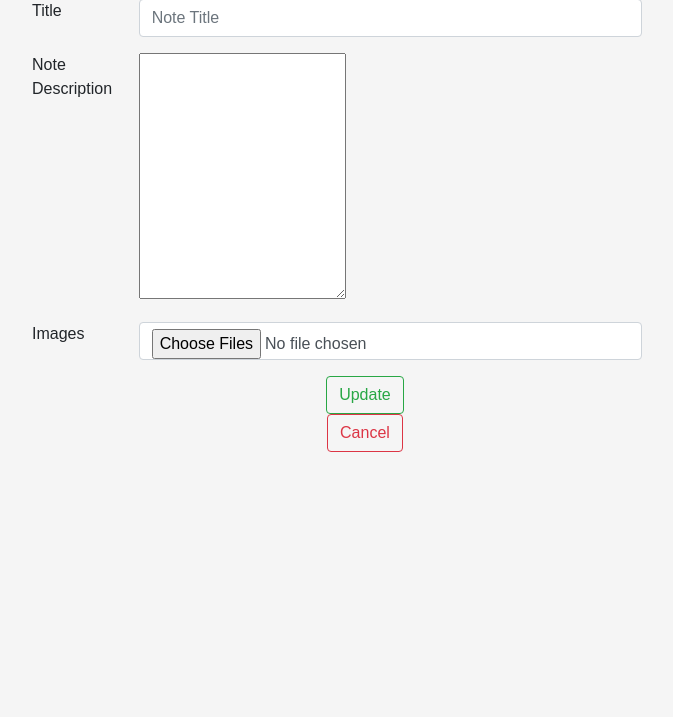
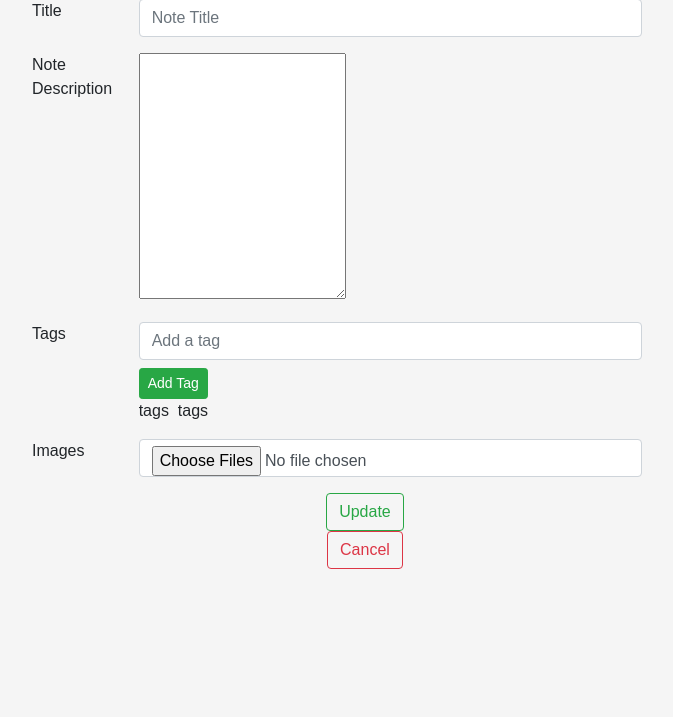
Before and after one commit to ArmanMokammel/Django-NoteApp, a Django app: template UserData/templates/note_description.html in a window 1280 px wide. Shown: the part 81-798 px from the top of the page, without its empty margins (303-976 px from the left). Run offline with Django 4.2, Linux system fonts and the light colour scheme; the template is opened without the code that fills it, so the values that code supplies are empty; some libraries are stand-ins or nearby versions.

Commit message:
modified tag and image features

```diff
--- a/UserData/templates/note_description.html
+++ b/UserData/templates/note_description.html
@@ -54,23 +54,32 @@
                             <textarea name="note_description" id="note-description" rows="10">{{ user_note.description }}</textarea>
                         </div>
                     </div>
-
+                    <div class="form-group row">
+                        <label for="tags" class="col-sm-2 form-control-label">Tags</label>
+                        <div class="col-sm-10">
+                            <div id="tags-container" style="display: flex; flex-wrap: wrap;">
+                                <!-- Tags will be dynamically added here -->
+                            </div>
+                            <input type="text" class="form-control" id="tag-input" placeholder="Add a tag">
+                            <button type="button" class="btn btn-success btn-sm mt-2" onclick="addTag()">Add Tag</button>
+                            <div class="exists_tag">
+                                <span>tags</span>&nbsp;&nbsp;<span>tags</span>&nbsp;&nbsp;
+                            </div>
+                            <!-- Add this input field to serialize and pass the tagsArray -->
+                            <input type="hidden" name="tags_array" id="tags-array" value="">
+                        </div>
+                    </div>
+                      <!-- Image Section -->
                       <div class="form-group row">
                         <label for="inputPassword3" class="col-sm-2 form-control-label">Images</label>
-                      {% if images %}
-                          <div id="image-container">
+                        <div class="col-sm-10">
+                            <input name="images" type="file" class="form-control" multiple>
+                            <div id="image-preview">
                                 {% for image in images %}
-                                  <div class="uploaded-image">
-                                      <img src="{{ mediaUrl }}{{ image.image }}" alt="Note Pic" style="width:100px; height:100px; object-fit: cover; margin-right:5px;">
-                                      <span class="remove-button" onclick="removeImage(this, '{{ mediaUrl }}{{ image.image }}')">Remove</span>
-                                  </div>
+                                    <img src="{{ mediaUrl }}{{ image.image }}" alt="" width="200px">
                                 {% endfor %}
                             </div>
-                      {% else %}
-                          <div class="col-sm-10">
-                              <input name="images" type="file" class="form-control" multiple onchange="previewImages(this)">
                         </div>
-                      {% endif %}
                     </div>
 
                     <div class="form-group button">
@@ -84,61 +93,72 @@
             </div>
         </div>
     </div>
+
 <script>
-
-
     // Initialize CKEditor
     CKEDITOR.replace('note-description');
 
-        var selectedImages = []; // Keep track of selected images
+    // Tags handling
+    var tagsArray = [];
 
-        function previewImages(input) {
-            var imageContainer = document.getElementById('image-container');
-            imageContainer.innerHTML = ''; // Clear existing images
+    function addTag() {
+        var tagInput = $('#tag-input');
+        var tagValue = tagInput.val().trim();
 
-            var files = input.files;
+        if (tagValue !== '') {
+            // Check if the tag already exists
+            if (tagsArray.indexOf(tagValue) === -1) {
+                // Add tag to the array
+                tagsArray.push(tagValue);
 
-            for (var i = 0; i < files.length; i++) {
-                var file = files[i];
-                var reader = new FileReader();
-
-                reader.onload = function (e) {
-                    var img = document.createElement('img');
-                    img.src = e.target.result;
-                    img.className = 'uploaded-image';
-                    img.style.width = '100px'; // Set the fixed width
-                    img.style.height = '100px'; // Set the fixed height
-
-                    var removeButton = document.createElement('span');
-                    removeButton.className = 'remove-button';
-                    removeButton.innerHTML = 'Remove';
-                    removeButton.onclick = function () {
-                        removeImage(img, file.name);
-                    };
-
-                    var div = document.createElement('div');
-                    div.appendChild(img);
-                    div.appendChild(removeButton);
-                    imageContainer.appendChild(div);
-
-                    // Add the selected image to the list
-                    selectedImages.push({ element: div, file: file });
-                };
-
-                reader.readAsDataURL(file);
+                // Update the tags-container
+                updateTagsContainer();
+                // Clear the input field
+                tagInput.val('');
+            }
         }
     }
 
-        function removeImage(imageElement, imageName) {
-            // Remove the image from the displayed preview
-            imageElement.parentNode.remove();
+    function removeTag(tagValue) {
+        // Remove tag from the array
+        tagsArray = tagsArray.filter(function (tag) {
+            return tag !== tagValue;
+        });
 
-            // Remove the image from the selected images list
-            selectedImages = selectedImages.filter(function (item) {
-                return item.element !== imageElement.parentNode;
-            });
+        // Update the tags-container
+        updateTagsContainer();
+    }
+
+    function updateTagsContainer() {
+        var tagContainer = $('#tags-container');
+        tagContainer.empty();
+
+        for (var i = 0; i < tagsArray.length; i++) {
+            var tagElement = $('<div class="badge badge-primary m-1"></div>').text(tagsArray[i]);
+            var removeButton = $('<button type="button" class="btn btn-danger btn-sm ml-1">Remove</button>');
+
+            // Event handler for removing the tag
+            removeButton.click(createRemoveHandler(tagsArray[i]));
+
+            tagElement.append(removeButton);
+            tagContainer.append(tagElement);
+        }
+        // Update the hidden input field with the serialized tagsArray
+        $('#tags-array').val(JSON.stringify(tagsArray));
+    }
+
+    function createRemoveHandler(tagValue) {
+        return function () {
+            removeTag(tagValue);
+        };
     }
 </script>
+
+
+
+
+
+
 
     <script src="https://code.jquery.com/jquery-3.5.1.slim.min.js"></script>
     <script src="https://cdn.jsdelivr.net/npm/@popperjs/core@2.9.3/dist/umd/popper.min.js"></script>
--- a/UserData/templates/view_note.html
+++ b/UserData/templates/view_note.html
@@ -253,10 +253,12 @@
                 <textarea name="note_description" id="note-description" rows="10">{{ user_note.description }}</textarea>
             </div>
         </div>
+        <div class="description tags">
+            <span>tags</span>&nbsp;&nbsp;<span>tags</span>&nbsp;&nbsp;
+        </div>
         <div class="images">
             {% for image in user_images %}
             <img src="{{ mediaUrl }}{{ image.image }}" alt="">
-
             {% endfor %}
         </div>
     </div>
```
Also changed, not shown: UserData/templates/add_note.html (+8 -52 lines). Lines whose indentation alone changed are shown as unchanged.
